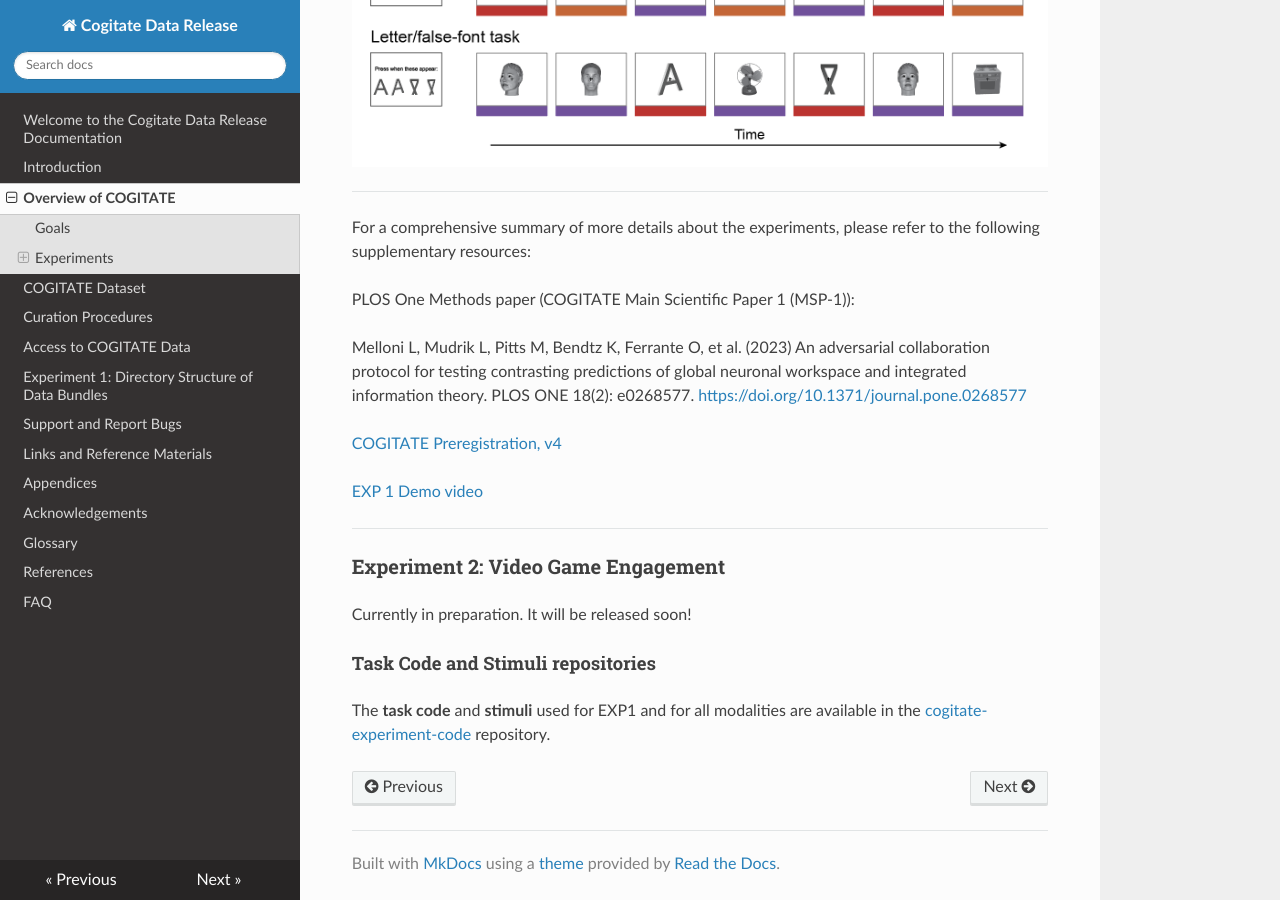
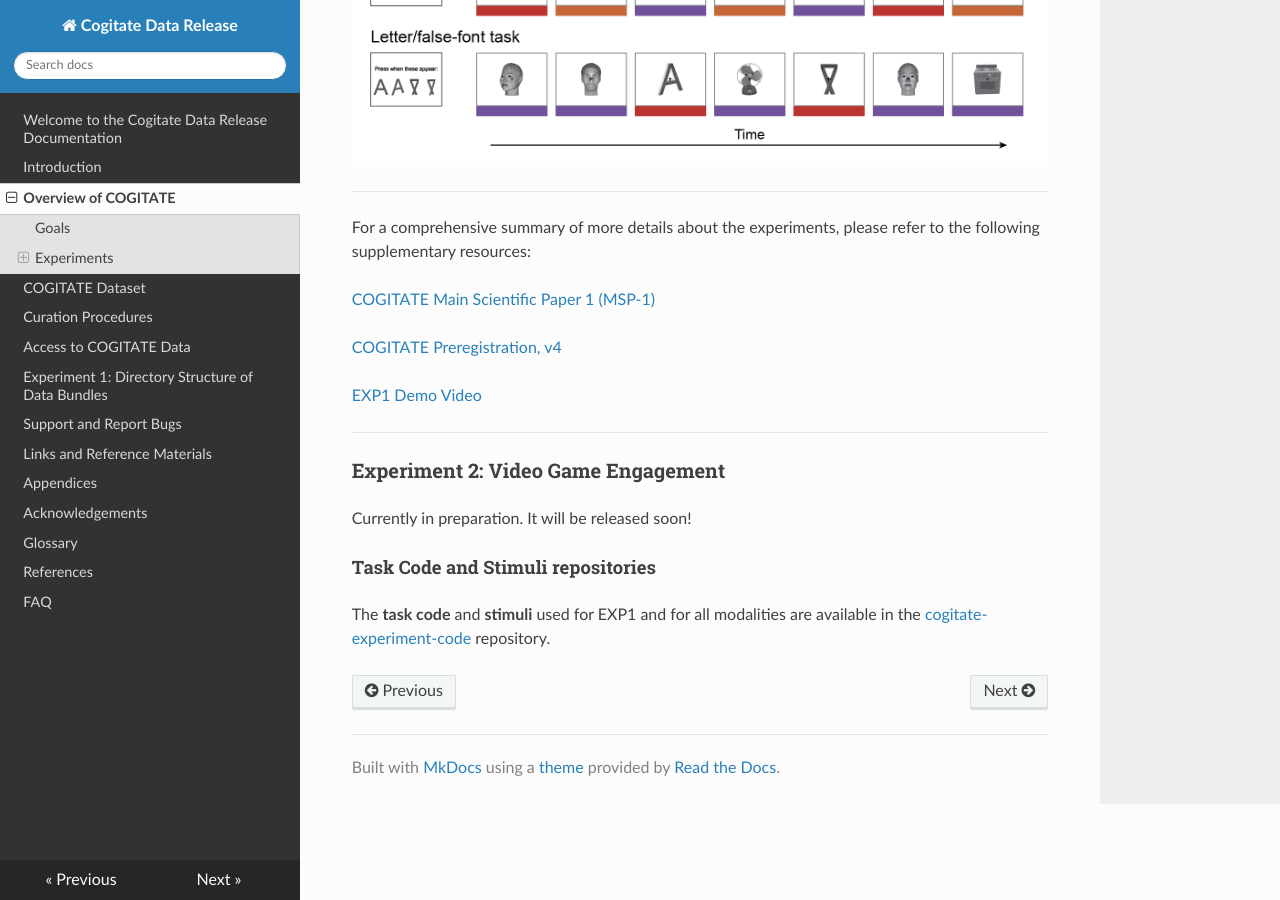
Before and after one commit to Cogitate-consortium/cogitate-data, an MkDocs documentation site: the page built from docs/02_overview.md, in a window 1280 px wide and 900 px high, scrolled down 3226 px. Built offline with MkDocs 1.6.1, drawn with Linux system fonts in a browser that asks for light colours; nearby versions of some CDN libraries.

Commit message:
Edited link in "Task Description" in Overview of COGITATE section

```diff
--- a/docs/02_overview.md
+++ b/docs/02_overview.md
@@ -61,13 +61,11 @@ The duration of each sequence was approximately 2 minutes. The next sequence sta
 ___
 For a comprehensive summary of more details about the experiments, please refer to the following supplementary resources:
 
-PLOS One Methods paper (COGITATE Main Scientific Paper 1 (MSP-1)):
-
-Melloni L, Mudrik L, Pitts M, Bendtz K, Ferrante O, et al. (2023) An adversarial collaboration protocol for testing contrasting predictions of global neuronal workspace and integrated information theory. PLOS ONE 18(2): e0268577. <https://doi.org/10.1371/journal.pone.0268577>
+[COGITATE Main Scientific Paper 1 (MSP-1)](https://journals.plos.org/plosone/article?id=10.1371/journal.pone.0268577)
 
 [COGITATE Preregistration, v4](https://osf.io/gm3vd)
 
-[EXP 1 Demo video](https://www.youtube.com/watch?v=V93Agvo4G2Y)
+[EXP1 Demo Video](https://www.youtube.com/watch?v=V93Agvo4G2Y)
 ___
 
 ### Experiment 2: Video Game Engagement
```
